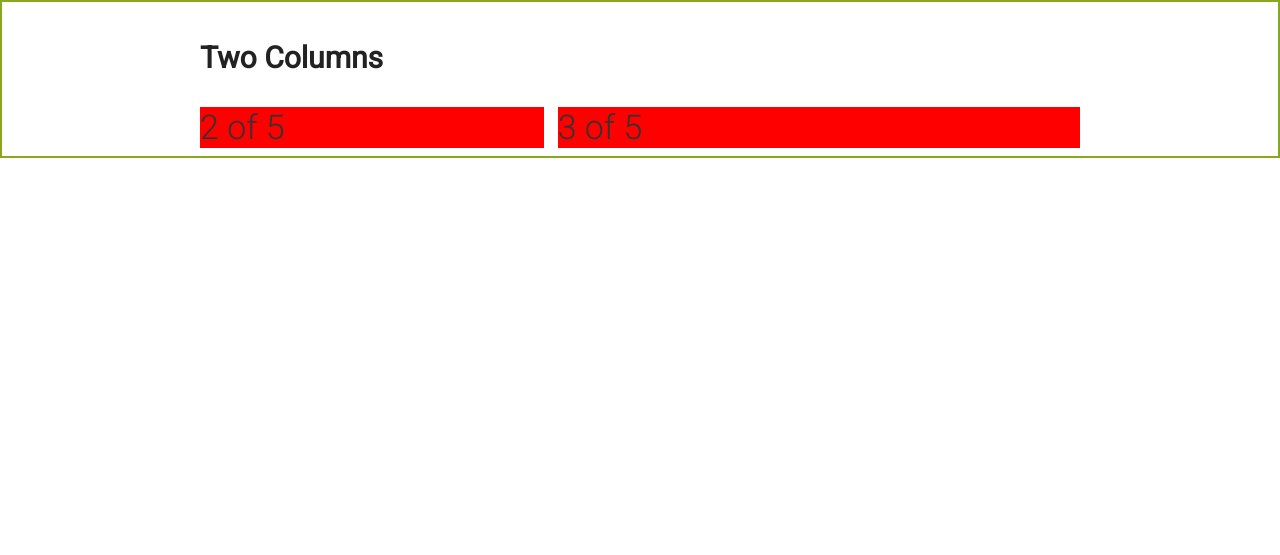
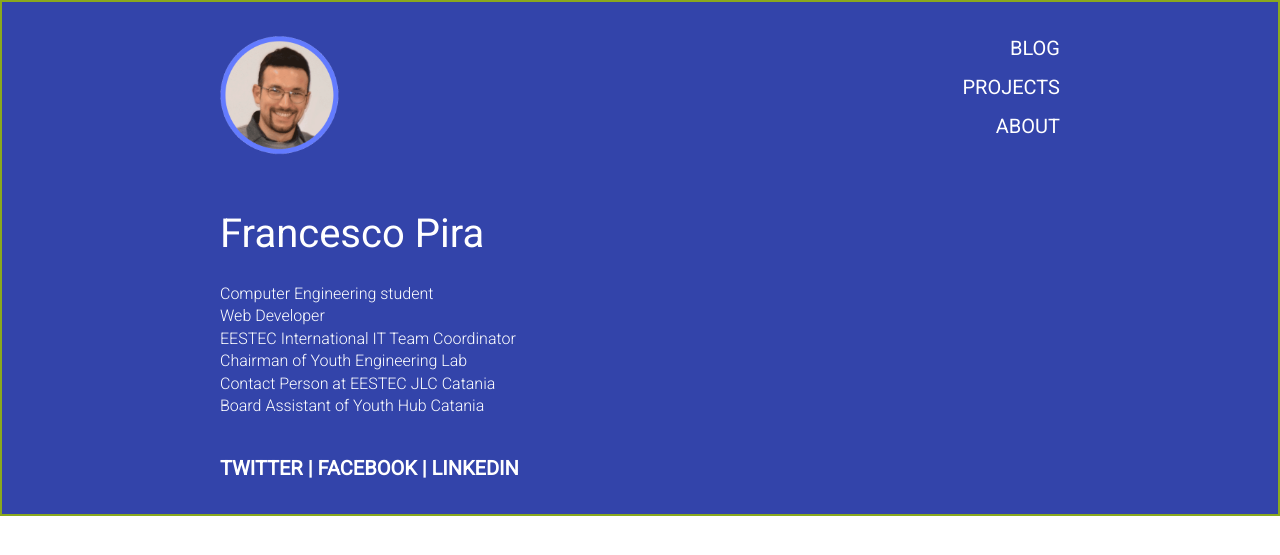
Before and after one commit to pirafrank/Jekyll-Blue, a Jekyll site: the page built from index.html, in a window 1280 px wide. Shown: the top 555 px of the page. Built offline with Jekyll 4.4.1, drawn with Linux system fonts in a browser that asks for light colours; Markdown is read by kramdown in place of the engine named in the settings.

Commit message:
making the homepage awesome!

```diff
--- a/css/home.scss
+++ b/css/home.scss
@@ -1,9 +1,20 @@
 ---
 ---
 
-body {
-  //background-color: #34a;
-  font-size: 34px;
+//@import "variables";
+
+h1 {
+  font-weight: normal;
+  color: #fff;
+}
+
+.header {
+  * {
+    color: #fff;
+    &:hover, &:active {
+      color: #fff;
+    }
+  }
 }
 
 .container {
@@ -12,3 +23,24 @@ body {
   padding: 0 10px;
   width: 100%;
 }
+
+.content {
+  margin: 0 auto;
+  padding: 10px 20px 10px 20px;
+  width: 100%;
+  //line-height: 1.4;
+}
+
+.info-text {
+  font-size: 16px;
+  line-height: 1.4;
+}
+
+.nav-links {
+  color: #fff;
+  text-align: right;
+  font-weight: 400;
+    &:hover, &:active {
+      color: #fff;
+    }
+}
--- a/index.html
+++ b/index.html
@@ -22,21 +22,46 @@
 
   <body>
 
+  <div style="background-color: #34a;">
     <div class="container">
-        <div class="section group">
-        <h3>Two Columns</h3>
+
+        <div class="section group header">
+          <div class="col span_4_of_5">
+
+              <div class="content" align="left" style="padding-right:20px;">
+                <p><img src="{{ site.baseurl }}/images/me.png" width="120px;"></p>
+                <h1>{{ site.name }}</h1>
+                <div class="info-text">
+                  Computer Engineering student<br>
+                  Web Developer<br>
+                  EESTEC International IT Team Coordinator<br>
+                  Chairman of Youth Engineering Lab<br>
+                  Contact Person at EESTEC JLC Catania<br>
+                  Board Assistant of Youth Hub Catania<br>
+                </div>
+                <div>
+                  <br>
+                  <p><b>
+                  TWITTER | FACEBOOK | LINKEDIN
+                  </b></p>
+                </div>
+              </div>
+
+          </div>
+          <div class="col span_1_of_5">
+
+            <div class="content nav-links">
+                <p><a href="{{ site.baseurl }}/blog">BLOG</a></p>
+                <p><a href="{{ site.baseurl }}/projects">PROJECTS</a></p>
+                <p><a href="{{ site.baseurl }}/about">ABOUT</a><br></p>
+            </div>
+
+          </div>
         </div>
 
-        <div class="section group">
-          <div class="col span_2_of_5" style="background-color:red;">
-          2 of 5
-          </div>
-          <div class="col span_3_of_5" style="background-color:red;">
-          3 of 5
-          </div>
-        </div>
     </div>
 
+  </div>
   </body>
 </html>
 
```
